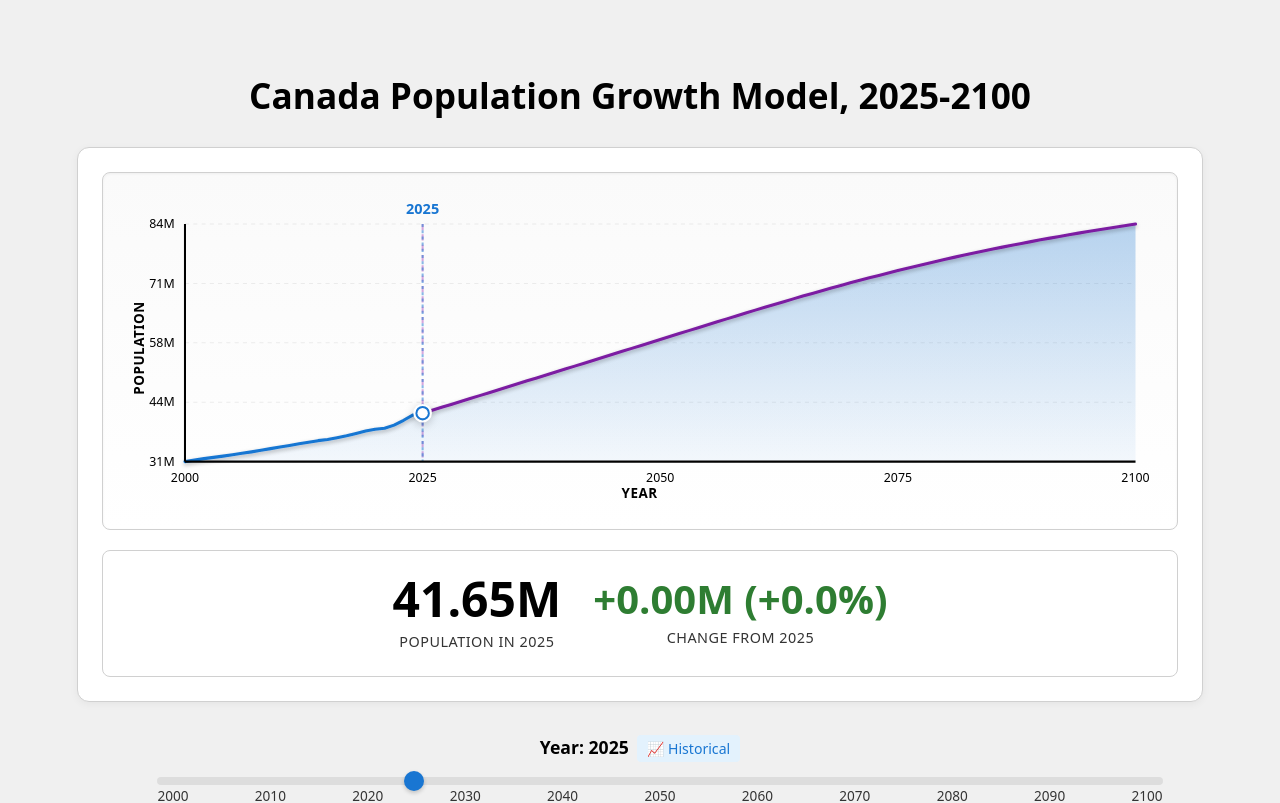
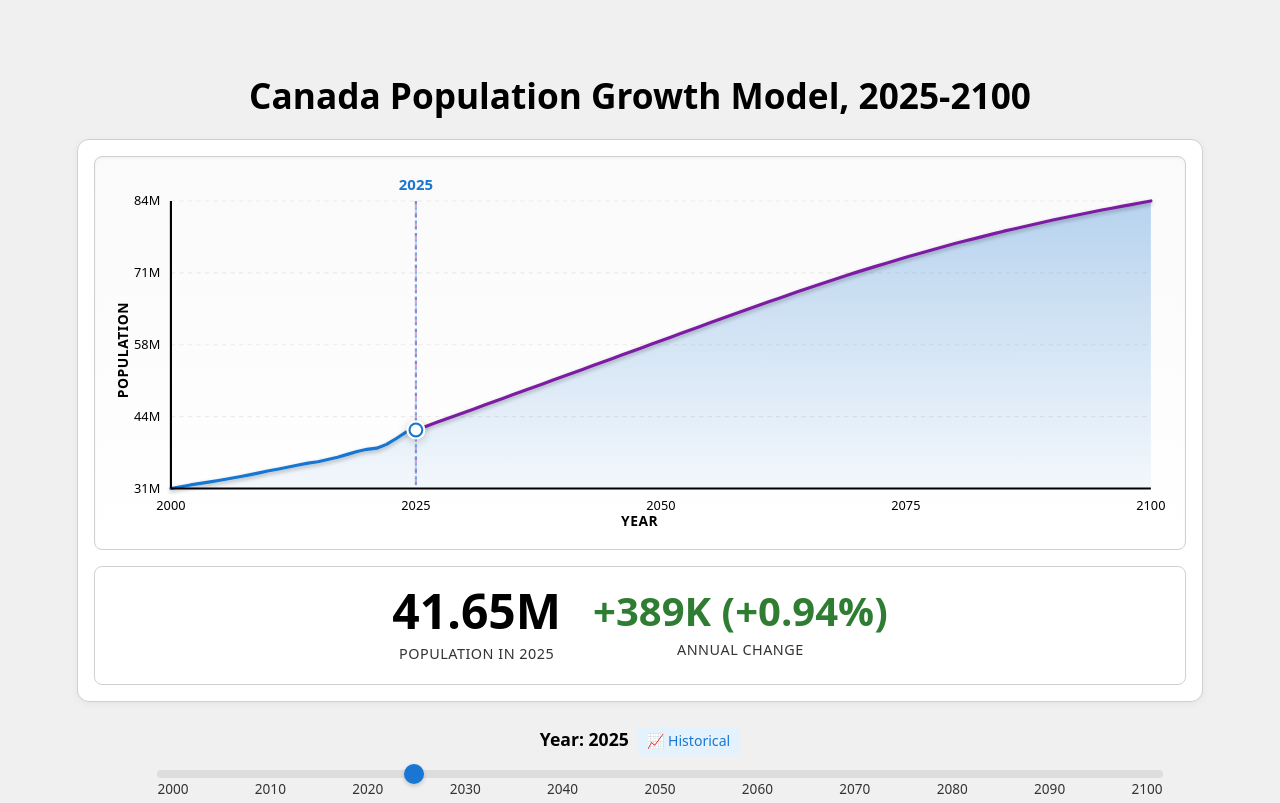
Before and after one commit to thewondrfulwizrd/WA1, a React (Vite) app: page / in a window 1280 px wide. Shown: the top 803 px of the page. Built offline with nearby package versions, Linux system fonts and the light colour scheme.

Commit message:
Implement 6 improvements: annual change, chart height, flag, table demarcation, new heading, third slider

```diff
--- a/src/components/PopulationTrendChart.css
+++ b/src/components/PopulationTrendChart.css
@@ -2,13 +2,13 @@
   background: var(--color-surface);
   border: 1px solid var(--color-border);
   border-radius: var(--radius-lg);
-  padding: var(--space-24);
-  margin: var(--space-32) 0;
+  padding: var(--space-16); /* Reduced from 24px to 16px */
+  margin: var(--space-24) 0;
   box-shadow: 0 2px 8px rgba(0, 0, 0, 0.05);
 }
 
 .population-trend-chart h3 {
-  margin: 0 0 var(--space-20) 0;
+  margin: 0 0 var(--space-12) 0; /* Reduced bottom margin */
   font-size: 1.75rem;
   font-weight: var(--font-weight-semibold);
   color: #000000;
@@ -21,8 +21,8 @@
   background: linear-gradient(to bottom, #fafafa 0%, #ffffff 100%);
   border: 1px solid var(--color-border);
   border-radius: var(--radius-base);
-  padding: var(--space-20);
-  margin-bottom: var(--space-20);
+  padding: var(--space-12); /* Reduced from 20px to 12px */
+  margin-bottom: var(--space-16); /* Reduced from 20px to 16px */
   box-shadow: inset 0 1px 3px rgba(0, 0, 0, 0.05);
 }
 
@@ -128,7 +128,7 @@
   justify-content: center;
   align-items: center;
   gap: var(--space-32);
-  padding: var(--space-24) var(--space-16);
+  padding: var(--space-20) var(--space-16); /* Reduced vertical padding */
   background: var(--color-bg-1);
   border-radius: var(--radius-base);
   border: 1px solid var(--color-border);
@@ -173,11 +173,11 @@
 
 @media (max-width: 768px) {
   .population-trend-chart {
-    padding: var(--space-16);
+    padding: var(--space-12);
   }
 
   .chart-container {
-    padding: var(--space-12);
+    padding: var(--space-8);
   }
 
   .chart-footer-simple {
--- a/src/components/PopulationTrendChart.jsx
+++ b/src/components/PopulationTrendChart.jsx
@@ -27,9 +27,9 @@ export function PopulationTrendChart({ data, scenarios, selectedYear, onYearChan
   const maxPop = Math.max(...chartData.map(d => d.total));
   const popRange = maxPop - minPop;
 
-  // Calculate chart dimensions
+  // Calculate chart dimensions - INCREASED HEIGHT
   const width = 1000;
-  const height = 300;
+  const height = 340; // Increased from 300
   const padding = { top: 30, right: 20, bottom: 40, left: 60 };
   const chartWidth = width - padding.left - padding.right;
   const chartHeight = height - padding.top - padding.bottom;
@@ -59,18 +59,17 @@ export function PopulationTrendChart({ data, scenarios, selectedYear, onYearChan
   const currentPoint = points[currentIndex];
   const currentPopulation = chartData[currentIndex]?.total;
 
-  // Calculate population at base year (2025)
-  const baseYearIndex = chartData.findIndex(d => d.year === 2025);
-  const baseYearPopulation = chartData[baseYearIndex]?.total || currentPopulation;
-
-  // Calculate change from 2025
-  let changeFrom2025Percent = '-';
-  let changeFrom2025Nominal = '-';
-  if (selectedYear >= 2025) {
-    const nominalChange = currentPopulation - baseYearPopulation;
-    const percentChange = (nominalChange / baseYearPopulation) * 100;
-    changeFrom2025Percent = `${percentChange >= 0 ? '+' : ''}${percentChange.toFixed(1)}%`;
-    changeFrom2025Nominal = `${nominalChange >= 0 ? '+' : ''}${(nominalChange / 1000000).toFixed(2)}M`;
+  // Calculate ANNUAL change instead of change from 2025
+  let annualChangePercent = '-';
+  let annualChangeNominal = '-';
+  if (currentIndex > 0) {
+    const previousPopulation = chartData[currentIndex - 1]?.total;
+    if (previousPopulation) {
+      const nominalChange = currentPopulation - previousPopulation;
+      const percentChange = (nominalChange / previousPopulation) * 100;
+      annualChangePercent = `${percentChange >= 0 ? '+' : ''}${percentChange.toFixed(2)}%`;
+      annualChangeNominal = `${nominalChange >= 0 ? '+' : ''}${(nominalChange / 1000).toFixed(0)}K`;
+    }
   }
 
   // Y-axis labels
@@ -340,7 +339,7 @@ export function PopulationTrendChart({ data, scenarios, selectedYear, onYearChan
         </svg>
       </div>
 
-      {/* Simplified footer with population and change */}
+      {/* Simplified footer with population and ANNUAL change */}
       <div className="chart-footer-simple">
         <div className="population-display">
           <div className="population-main">
@@ -349,10 +348,10 @@ export function PopulationTrendChart({ data, scenarios, selectedYear, onYearChan
           <div className="population-label">Population in {selectedYear}</div>
         </div>
         <div className="change-display">
-          <div className="change-value" style={{ color: changeFrom2025Percent === '-' ? '#666' : (changeFrom2025Percent.startsWith('+') ? '#2e7d32' : '#c62828') }}>
-            {changeFrom2025Nominal} ({changeFrom2025Percent})
+          <div className="change-value" style={{ color: annualChangePercent === '-' ? '#666' : (annualChangePercent.startsWith('+') ? '#2e7d32' : '#c62828') }}>
+            {annualChangeNominal} ({annualChangePercent})
           </div>
-          <div className="change-label">Change from 2025</div>
+          <div className="change-label">Annual Change</div>
         </div>
       </div>
     </div>
```
